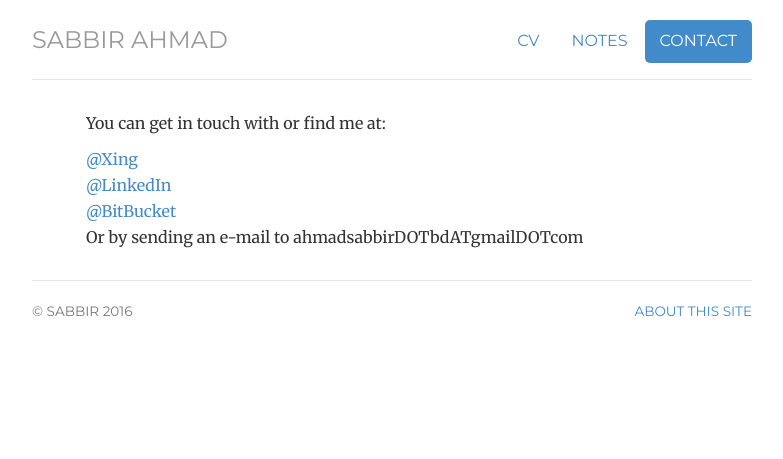
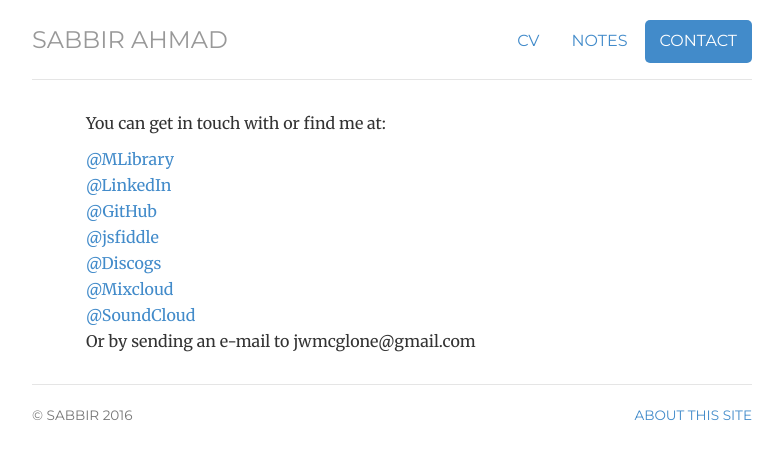
Before and after one commit to muktoshuvro/muktoshuvro.github.io, a Jekyll site: the page built from contact/index.html, in a window 1280 px wide. Shown: the top 459 px of the page, without its empty margins (248-1031 px from the left). Built offline with Jekyll 4.4.1, drawn with Linux system fonts in a browser that asks for light colours.

Commit message:
new update

```diff
--- a/contact/index.html
+++ b/contact/index.html
@@ -1,19 +1,26 @@
 ---
 layout: default
 title: Contact
+cv: passive
+projects: passive
+notes: passive
 contact: active
-description: Contact information for Sabbir Ahmad is a Berlin based Software Developer and Tech Enthusiast living and working in Berlin, Germany.
+description: Contact information for Jonathan McGlone, a Librarian, Front-End Developer, Digital Publisher, Project Manager, Music Enthusiast, and Web Noodler living and working in Michigan.
 ---
 <div class="contact">
 
 	<p>You can get in touch with or find me at:</p>
 
 	<ul class="list-unstyled">
-		<li><a href="https://www.xing.com/profile/Sabbir_Ahmad3">@Xing</a></li>
-		<li><a href="https://de.linkedin.com/in/sabb2583">@LinkedIn</a></li>
-		<li><a href="https://bitbucket.org/muktoshuvro/">@BitBucket</a></li>
+		<li><a href="http://www.lib.umich.edu/users/jmcglone">@MLibrary</a></li>
+		<li><a href="http://www.linkedin.com/in/jwmcglone/">@LinkedIn</a></li>
+		<li><a href="http://github.com/jmcglone">@GitHub</a></li>
+		<li><a href="http://jsfiddle.net/user/jmcglone/fiddles/">@jsfiddle</a></li>
+		<li><a href="http://www.discogs.com/user/jwmcglone">@Discogs</a></li>
+		<li><a href="http://www.mixcloud.com/jwmcglone/">@Mixcloud</a></li>
+		<li><a href="http://soundcloud.com/jwmcglone">@SoundCloud</a></li>
 		<!-- <li><a href="http://dribbble.com/jmcglone">@Dribbble</a></li> -->
-		<li>Or by sending an e-mail to ahmadsabbirDOTbdATgmailDOTcom</span></li>
+		<li>Or by sending an e-mail to <span class="obfuscate">moc.liamg@enolgcmwj</span></li>
 	</ul>
 
 </div>
```
